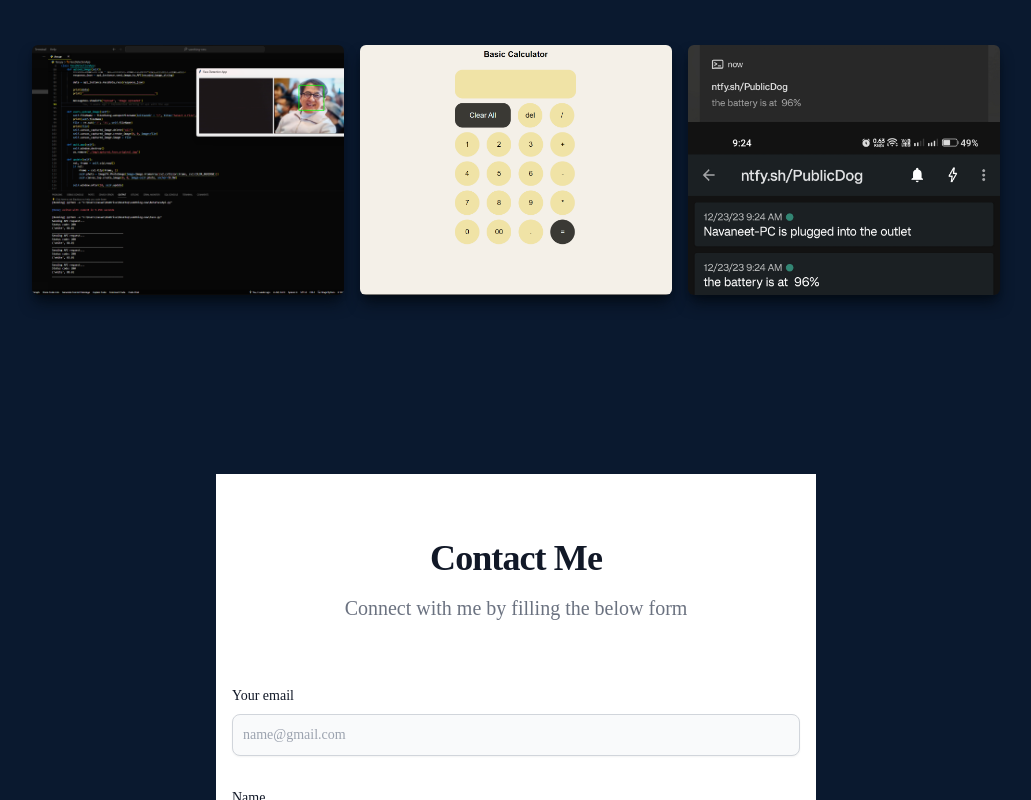
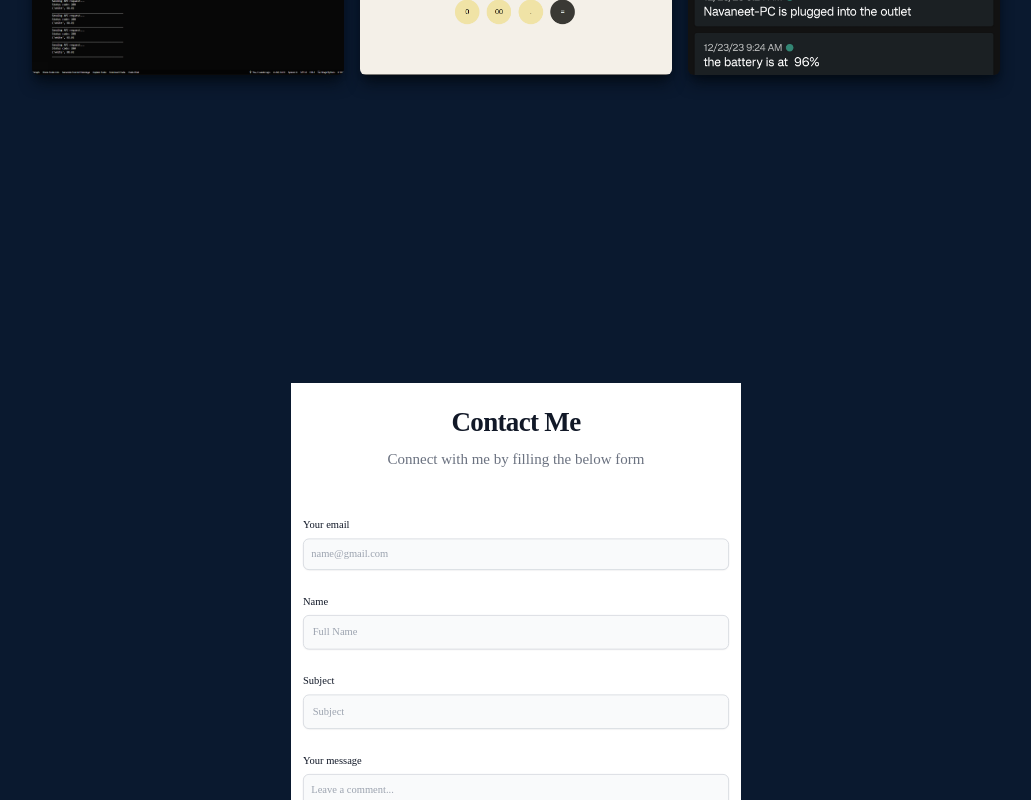
Before and after one commit to navaneet-rao/navaneet-rao.github.io, a React (Create React App) app: page / in a window 1280 px wide. Shown: the part 3376-4176 px from the top of the page, without its empty margins (124-1155 px from the left). Built offline with nearby package versions, Linux system fonts and the light colour scheme.

Commit message:
fix contact page

```diff
--- a/src/components/Contact.jsx
+++ b/src/components/Contact.jsx
@@ -25,18 +25,18 @@ const Contact = () => {
   return (
     <div
       name="contact"
-      className="w-full h-screen wide:landscape:h-full  portrait:h-full bg-[#0a192f] flex justify-center items-center p-4"
+      className="w-full h-screen wide:landscape:h-full  portrait:h-full bg-[#0a192f] flex justify-center items-center p-4 pb-50"
     >
       <div className="flex flex-col max-w-[600px] w-full  wide:landscape:pt-[350px] portrait:mt-32 portrait:mb-32">
-        <section class="bg-white dark:bg-gray-900">
-          <div class="py-8 lg:py-16 px-4 mx-auto max-w-screen-md">
+        <section class="bg-white dark:bg-gray-900 lg:scale-75">
+          <div class="py-8 px-4 mx-auto max-w-screen-md">
             <h2 class="mb-4 text-4xl tracking-tight font-extrabold text-center text-gray-900 dark:text-white">
               Contact Me
             </h2>
             <p class="mb-8 lg:mb-16 font-light text-center text-gray-500 dark:text-gray-400 sm:text-xl">
               Connect with me by filling the below form
             </p>
-            <form action="#" class="space-y-8"  ref={form} onSubmit={sendEmail}>
+            <form action="#" class="space-y-8" ref={form} onSubmit={sendEmail}>
               <div>
                 <label
                   for="email"
@@ -103,7 +103,7 @@ const Contact = () => {
               <button
                 type="submit"
                 value="Send"
-                class="py-3 px-5 text-sm font-medium text-center text-white rounded-lg group text-black w-fit px-6 py-3 my-2 flex items-center rounded-md bg-gradient-to-r from-red-500 to-green-500  cursor-pointer hover:scale-110 duration-500"
+                class="text-sm font-medium text-center text-white  groupw-fit px-6 py-3 my-2 flex items-center rounded-md bg-gradient-to-r from-red-500 to-green-500  cursor-pointer hover:scale-110 duration-500"
               >
                 Send message
               </button>
--- a/src/components/Home.jsx
+++ b/src/components/Home.jsx
@@ -23,7 +23,7 @@ const Home = ({ scrollPosition }) => {
     window.open(pdfUrl, "_blank", "noreferrer");
   };
   return (
-    <div name="home" className="h-screen w-full bg-[#0a192f]">
+    <div name="home" className="h-screen w-full bg-[#0a192f] ">
       <div className="max-w-[1200px] mx-auto flex flex-col items-center justify-center h-full px-2 md:flex-row ">
         <div className="flex flex-col justify-center   wide:landscape:mt-16 ">
           <div className=" wide:landscape:mt-6 mx-auto  landscape:hidden">
--- a/src/components/Skills.jsx
+++ b/src/components/Skills.jsx
@@ -9,7 +9,7 @@ const Skills = () => {
     >
       {/* Container */}
       <div className="max-w-[1000px] mx-auto p-4 flex flex-col justify-center w-full h-full  wide:landscape:mt-64">
-        <div className=" w-full h-full flex justify-center items-center flex-col mt-60 portrait:mt-40">
+        <div className=" w-full h-full flex justify-center items-center flex-col mt-5 portrait:mt-20">
           <p className="text-4xl font-bold inline border-b-4 border-cyan-500 text-center ">
             Skills
           </p>
--- a/src/index.css
+++ b/src/index.css
@@ -72,3 +72,7 @@ code {
   font-family: source-code-pro, Menlo, Monaco, Consolas, "Courier New",
     monospace;
 } */
+
+html {
+  scroll-behavior: smooth;
+}
```
